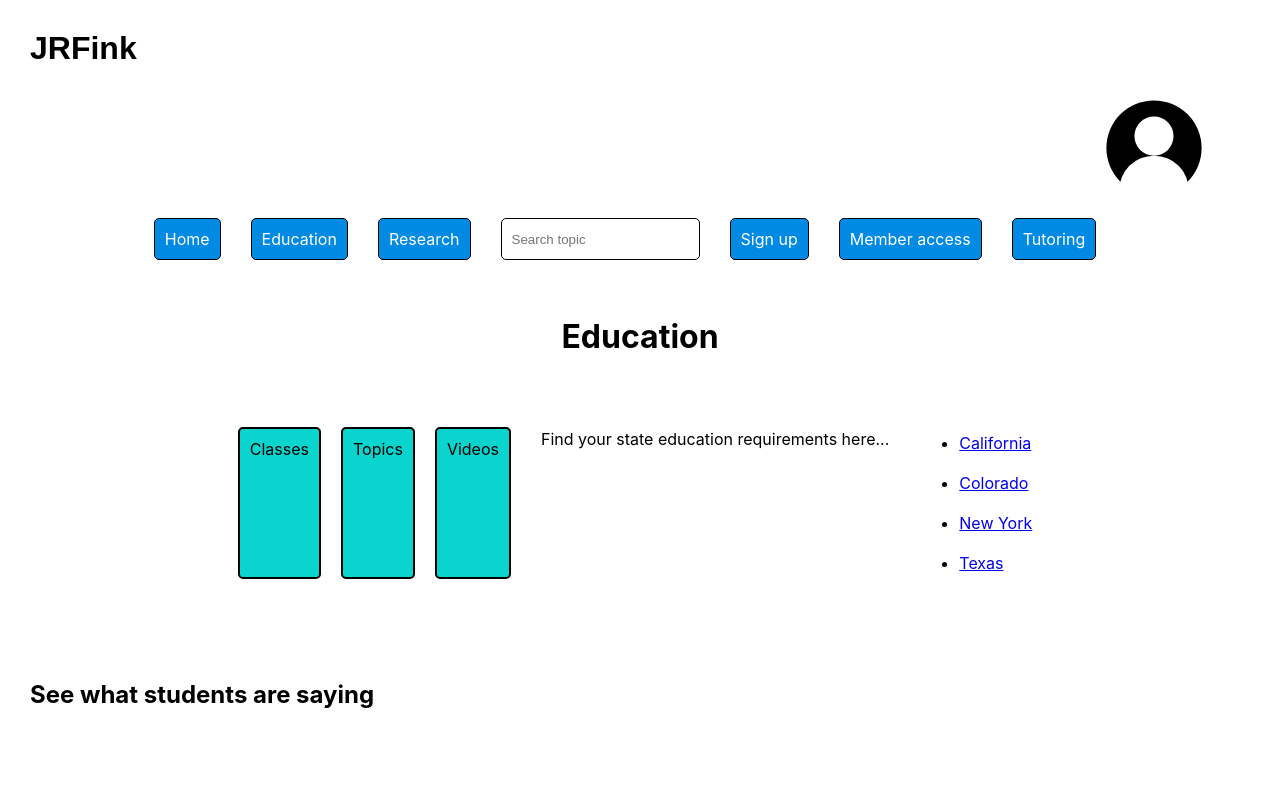
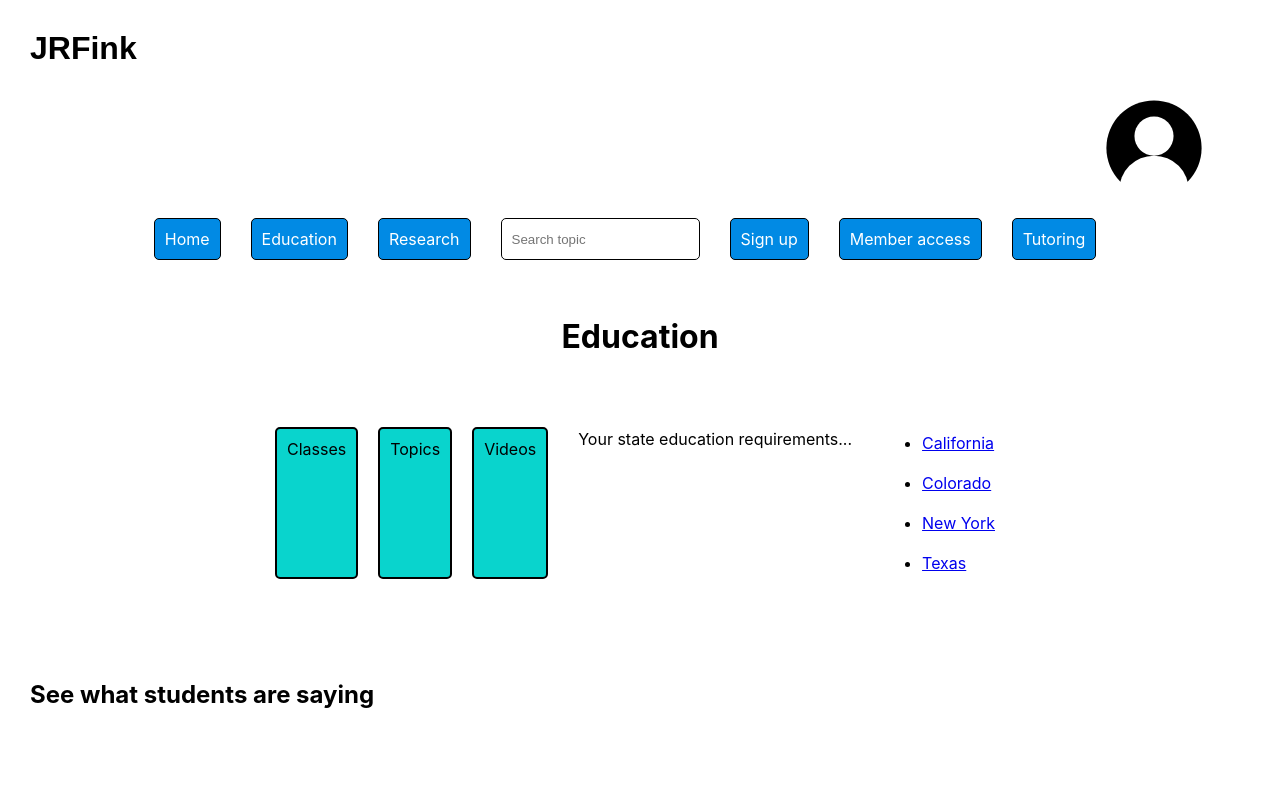
Before and after one commit to JRFink/jrfphyspagesnew, a Next.js app: page /education in a window 1280 px wide. Shown: the top 800 px of the page. Built offline with nearby package versions, Linux system fonts and the light colour scheme.

Commit message:
Update index.tsx

```diff
--- a/pages/education/index.tsx
+++ b/pages/education/index.tsx
@@ -18,8 +18,10 @@ const Education = () => {
                 <br />
                 <Link href="/education/vid" className={style.generalLink}>Videos</Link>
                 <br />
+<br />
+<br />
                 <p>
-Find your state education requirements here...
+Your state education requirements...
 </p>
 <ul>
 <li>
```
